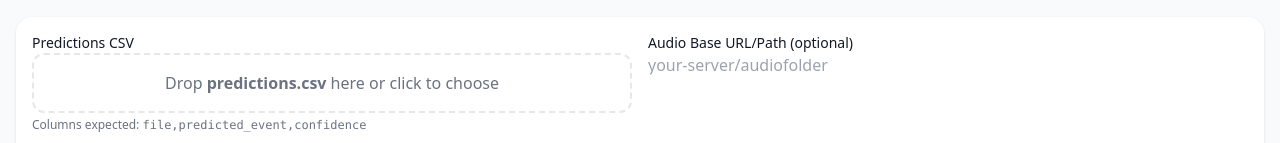
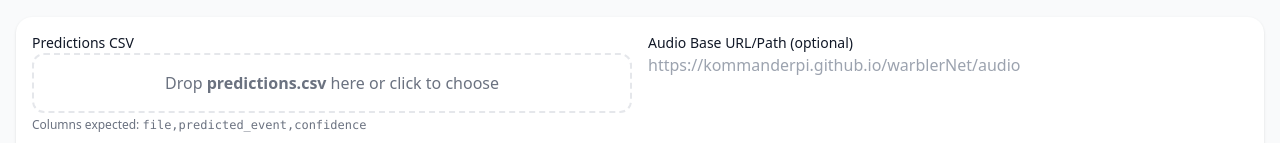
Before and after one commit to kommanderpi/warblerNet, a plain HTML site: page index.html in a window 1280 px wide. Shown: the part 187-330 px from the top of the page. Drawn offline with nearby package versions, Linux system fonts and the light colour scheme.

```diff
--- a/index.html
+++ b/index.html
@@ -46,7 +46,7 @@
         </div>
         <div class="">
           <label class="block text-sm font-medium">Audio Base URL/Path (optional)</label>
-          <input id="audioBase" type="text" placeholder="your-server/audiofolder"
+          <input id="audioBase" type="text" placeholder="https://kommanderpi.github.io/warblerNet/audio"
                  class="w-full rounded-lg border-gray-300 focus:ring-0 focus:border-gray-800">
         </div>
       </div>
```
